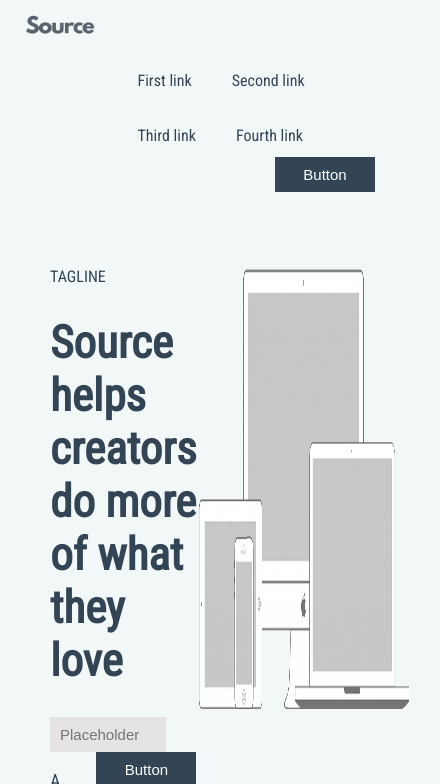
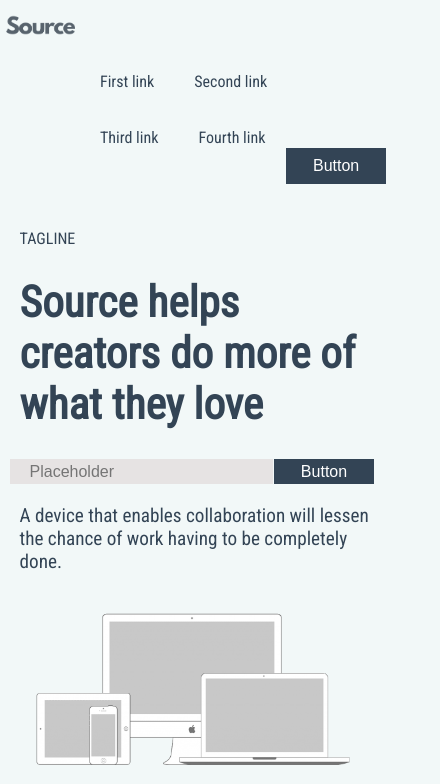
Before and after one commit to emosqu3ra/sourcemockup, a plain HTML site: page index.html in a window 390 px wide. Shown: the top 784 px of the page, 440 px wide, since content can reach past the window. Drawn offline with Linux system fonts and the light colour scheme.

Commit message:
changed px to vw and rem; made layout mobile responsive style.css index.html

```diff
--- a/index.html
+++ b/index.html
@@ -16,7 +16,7 @@
     <!-- HEADER AND NAV -->
     <header>
         <nav>
-            <img src="imgs/Sourcelogo.png" alt="logo">
+            <img class="source" src="imgs/Sourcelogo.png" alt="logo">
             <ul>
                 <li><a href="#">First link</a></li>
                 <li><a href="#">Second link</a></li>
@@ -32,57 +32,66 @@
    <main>
         <div class="onehalf">
             <span>TAGLINE</span>
-           <h1>Source helps creators do more of what they love</h1>
-           <form>
+            <h1 class="source">Source helps creators do more of what they love</h1>
+            <form class="form">
               <input class="form-control" type="text" name="name" placeholder="Placeholder" required>
               <button class="btntwo" type="submit" class="btn">Button</button>
             </form>
             <p>A device that enables collaboration will lessen the chance of work having to be completely done.</p>
        </div>
 
-        <div class="twohalf"></div>
-             <img src="imgs/mockup.png" width=55%>
+        <div class="twohalf">
+            <img class="mockup" src="imgs/mockup.png" width=600>
        </div>
    </main>
 
    <!-- SECTION WITH 4 SUBSECTIONS -->
 
-   <section>
-       <section class="one">
+   <section class="feature">
+       <div class="grid">
+           <div class="one">
+               <div class="one">
                 <img src="imgs/3.png">
                 <h3>Feature one</h3>
                 <p>In such a test, the user performs realistic tasks by interacting with the paper prototype</p>
                 <span>First link ></span>
-       </section>
+               </div>
+           </div>
 
-       <section>
+           <div class="two">
+               <div>
                 <img src="imgs/2.png">
                 <h3>Feature two</h3>
                 <p>Three techniques of paper prototyping used for usability testing are comps, wireframes</p>
                 <span>Second link ></span>
-       </section>
+               </div>
+           </div>
 
-       <section>
+           <div class="three">
+               <div>
                 <img src="imgs/3.png">
                 <h3>Feature three</h3>
                 <p>Rapid prototyping involves a group of designers who each create a paper prototype</p>
                 <span>Third link ></span>
-       </section>
+               </div>
+           </div>
 
-       <section>
+           <div class="four">
+               <div>
                 <img src="imgs/4.png">
                 <h3>Feature four</h3>
                 <p>Functionality is similiarly unimportant, but in this case are closer to the final product</p>
                 <span>Fourth link ></span>
-       </section>
-
+               </div>
+           </div>
+       </div>
    </section>
 
    <!-- SECTION 100% WIDTH -->
 
-   <footer>
-       <h1>Collecting information about the problem</h1>
-       <p>In the context of information architecture, information is seperate from both knowledge and data, and lies nebulously between them.</p>
-   </footer>
+   <section class="collect">
+       <h1 class="info">Collecting information about the problem</h1>
+       <p class="context">In the context of information architecture, information is seperate from both knowledge and data, and lies nebulously between them.</p>
+   </section>
 </body>
 </html>
--- a/style.css
+++ b/style.css
@@ -9,11 +9,11 @@ body, html {
 }
 
 header nav {
-    height: 55px;
+    height: 3.5rem;
 }
 
 header nav ul {
-    margin-left: 25%;
+    margin-left: 25vw;
 }
 
 nav img, ul, li {
@@ -21,26 +21,26 @@ nav img, ul, li {
     display: table;
     float: left;
     height: 100%;
-    padding: 0 20px;
 }
 
 
 .btn{
     float: right;
-    margin: 15px;
+    margin: 1vw;
     background-color: rgb(51, 68, 85);
     color: white;
     padding: 9px 10px;
     width: 100px;
     text-align: center;
     border: 0px solid transparent;
-    font-size: 15px;
+    font-size: 1rem;
     font-weight: 300;
 }
 
 nav a {
     text-decoration: none;
     color:rgb(51, 68, 85);
+    padding: 0 20px;
 }
 
 /* MAIN */
@@ -50,55 +50,57 @@ main {
 }
 
 h1 {
-    font-size: 45px;
+    font-size: 2.7rem;
 }
 
 p {
-    font-size: 18px;
+    font-size: 1.2rem;
 }
 
 .onehalf{
-    width: 70%;
-    height: 30rem;
+    width: 50vw;
     text-align: left;
-    clear: bottom;
-    margin-left: 50px;
-    margin-top: 60px;
+    margin-top: 3.8rem;
 }
 
 .twohalf {
-    width: 49%;
-    float:right;
-    height: 30rem;
+    width: 48vw;
+    margin: 0;
+    padding: 0;
 }
 
 .btntwo{
     float: right;
     background-color: rgb(51, 68, 85);
     color: white;
-    padding: 9px 10px;
+    padding: 1vw;
     width: 100px;
     text-align: center;
     border: 0px solid transparent;
     outline: 0;
-    font-size: 15px;
+    font-size: 1rem;
     font-weight: 300;
 }
 
 .form-control{
-    width: 65.8%;
-    padding: 9px 10px;
+    width: 79%;
+    padding: 1vw;
     text-align: left;
     border: 0;
     outline: 0;
     background-color: #e6e3e3;
-    font-size: 15px;
+    font-size: 1rem;
     font-weight: 300;
     color: #696666;
-    margin-top: 0px;
-    margin-right: 0px;
-    margin-left:0px;
+    margin-top: 0;
+    margin-right: 0;
+    margin-left:0;
     display: inline-flex;
+}
+
+.form {
+    margin: 0;
+    padding-left: 1vw;
 }
 
 /* SECTION */
@@ -106,25 +108,121 @@ p {
 section section {
     color: #58636D;
     display: inline-block;
-    width: 20%;
-    margin: 40px 20px;
+    width: 1vw;
 }
 
 .one {
-    margin-left:50px;
+    padding: 0;
+    margin: 0;
+}
+
+.grid {
+    display: grid;
+    grid-template-columns: 1fr 1fr 1fr 1fr;
+    grid-template-rows: 1fr;
+    text-align: center;
+    padding: 2em 0;
+    margin: 0;
 }
 
 
-/* FOOTER */
+/* SECTION */
 
-footer {
+.collect {
     text-align: left;
     float: left;
-    height: 200px;
+    height: 300px;
     background-color: rgb(252, 254, 251);
-    padding-top: 60px;
-    padding-left: 50px;
-    width: 100%;
+    padding-top: 60vh;
+    padding: 0;
+    width: 100vw;
 }
 
-/* MEDIA QUERY ******************** */
+/* MARGINS FOR ALL CONTENT */
+
+.mockup {
+    padding-left: 2rem;
+}
+
+.form-control {
+    margin-left: 10px;
+    padding-right: 0px;
+    padding-left: 5%;
+}
+
+h1, h2, h3, span, p {
+    padding: 0 5%;
+}
+
+/* MEDIA QUERY**************************** */
+
+/* Extra small devices (phones, 600px and down) */
+@media only screen and (max-width: 600px) {
+
+    header {
+        margin: 0;
+        padding: 0;
+    }
+
+    /* NAVIGATION */
+
+    header nav ul {
+        margin-left: 5rem;
+        margin-right: 5rem;
+        padding: 0;
+    }
+
+
+    /* ONEHALF AND TWOHALF SECTION */
+    main {
+        display: block;
+        width: 100%;
+        margin: 0;
+        padding: 0;
+        padding-top: 7rem;
+    }
+
+    .onehalf {
+        width: 100%;
+    }
+
+    .form {
+        margin: 0;
+        padding: 0;
+    }
+
+    .form-control {
+        width: 15.2rem;
+    }
+
+    .btntwo {
+        margin-right: 1rem;
+    }
+
+    .mockup {
+        width: 20rem;
+    }
+
+    /* FEATURES */
+
+    .feature {
+        padding: 0;
+        margin: 0;
+    }
+
+    .grid {
+        display: grid;
+        grid-template-columns: 1fr;
+        grid-template-rows: 1fr 1fr 1fr 1fr;
+        text-align: center;
+        padding: 2em 0;
+        margin: 0;
+    }
+
+    /* FOOTER */
+
+    .collect {
+        width: 100%;
+        padding-bottom: 25vh;
+    }
+}
```
Also changed, not shown: imgs/fb.png (added), imgs/insta copy.png (added), imgs/twitter.png (added). Lines whose indentation alone changed are shown as unchanged.
